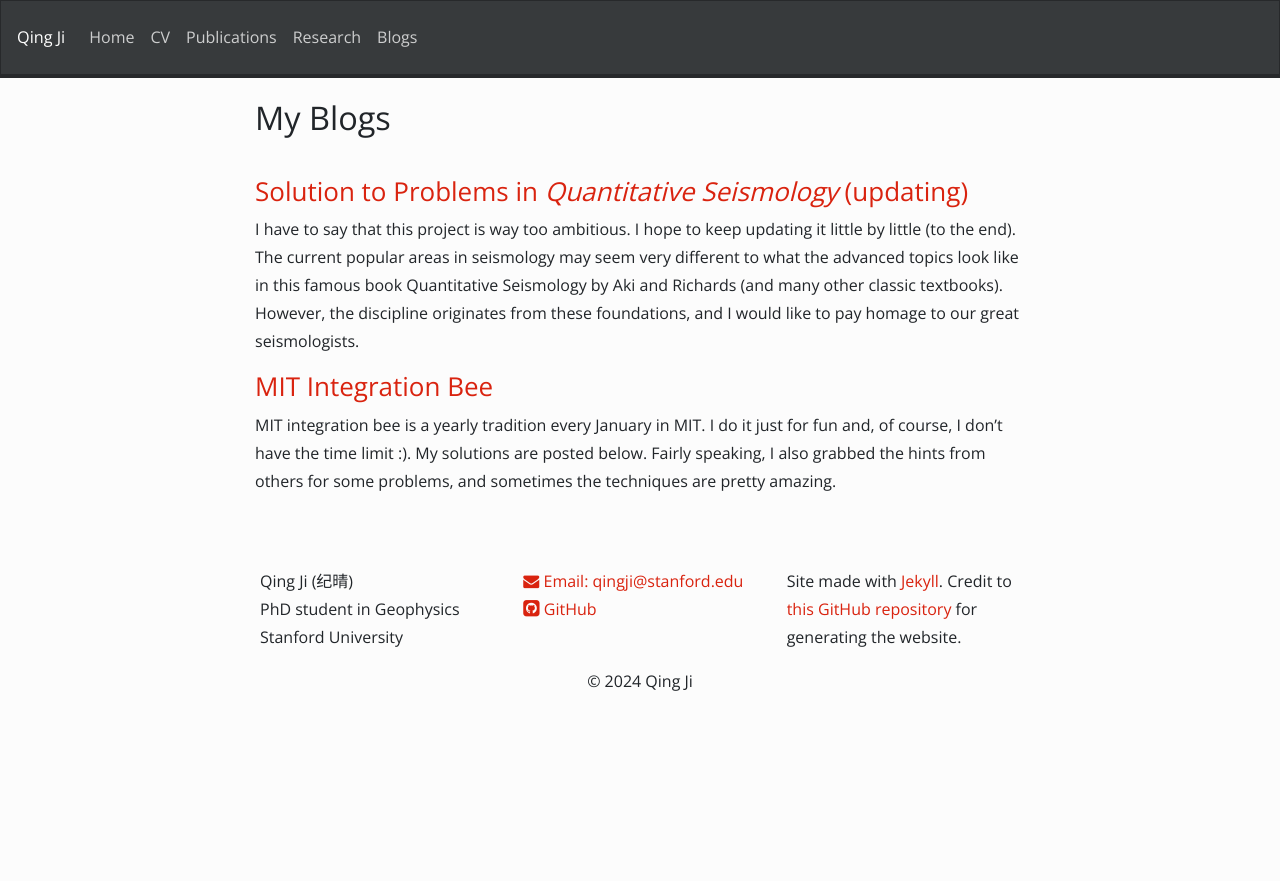
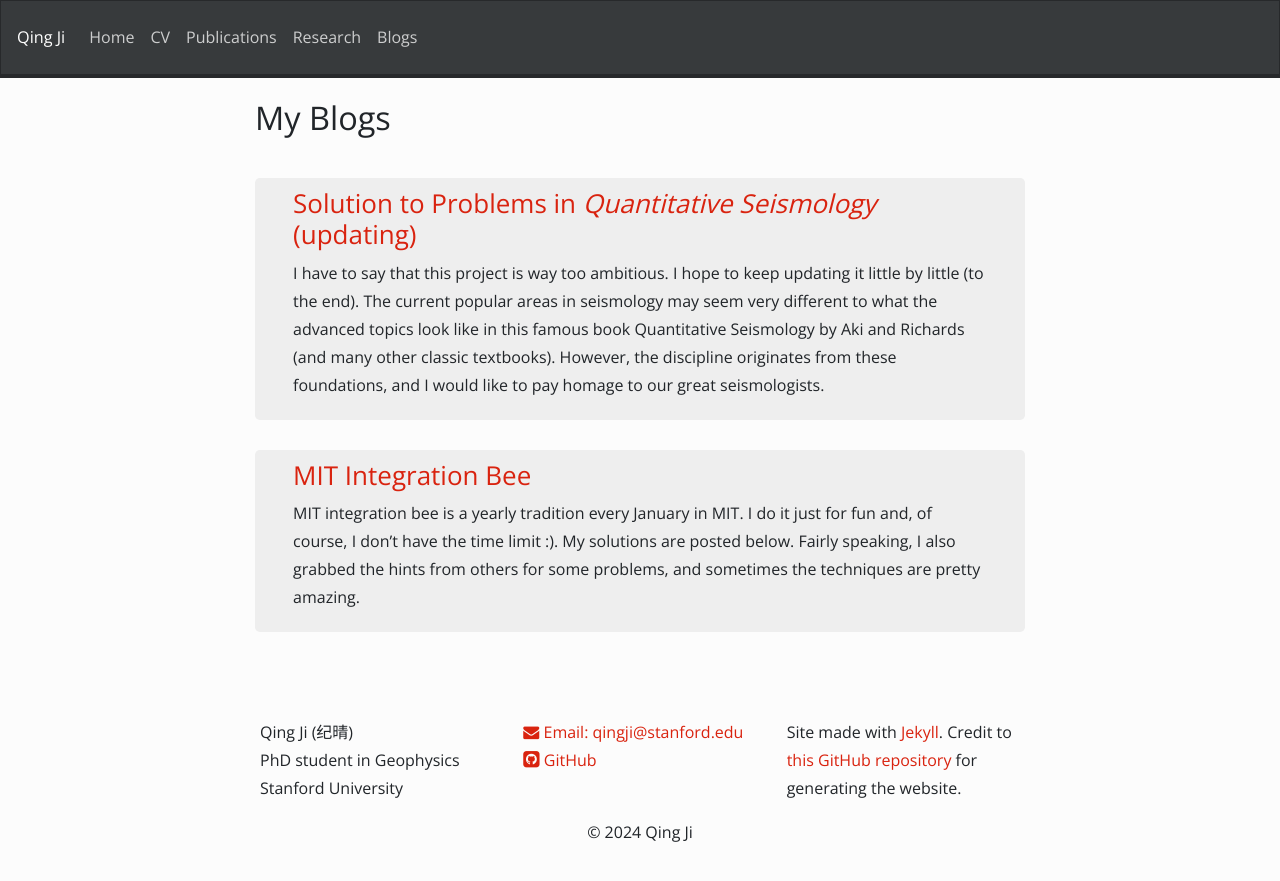
Before and after one commit to NickJi98/NickJi98.github.io, a Jekyll site: the page built from _pages/Blogs.md, in a window 1280 px wide. Shown: the top 881 px of the page. Built offline with Jekyll 4.4.1, drawn with Linux system fonts in a browser that asks for light colours; nearby versions of some CDN libraries; a style sheet for code colours, icons or effects is not loaded.

Commit message:
Update blogs

```diff
--- a/_pages/Blogs.md
+++ b/_pages/Blogs.md
@@ -5,10 +5,26 @@ sitemap: false
 permalink: /Blogs/
 ---
 
+<style>
+.jumbotron{
+    padding:3%;
+    padding-top:10px;
+    padding-bottom:5px;
+    margin-top:10px;
+    margin-bottom:30px;
+}
+</style>
+
 # My Blogs
 #### &nbsp; ####
 
 {% for post in site.posts %}
+<div class="jumbotron">
+<div class="col-xs-12 col-sm-12 col-lg-12 clearfix">
+  <div class="well">
   <h2><a href="{{ post.url }}">{{ post.title }}</a></h2>
   {{ post.excerpt | strip_html }}
+  </div>
+</div>
+</div>
 {% endfor %}
```
Also changed, not shown: _posts/2024-03-28-Quant-seismo.md (+1 -1 lines).
